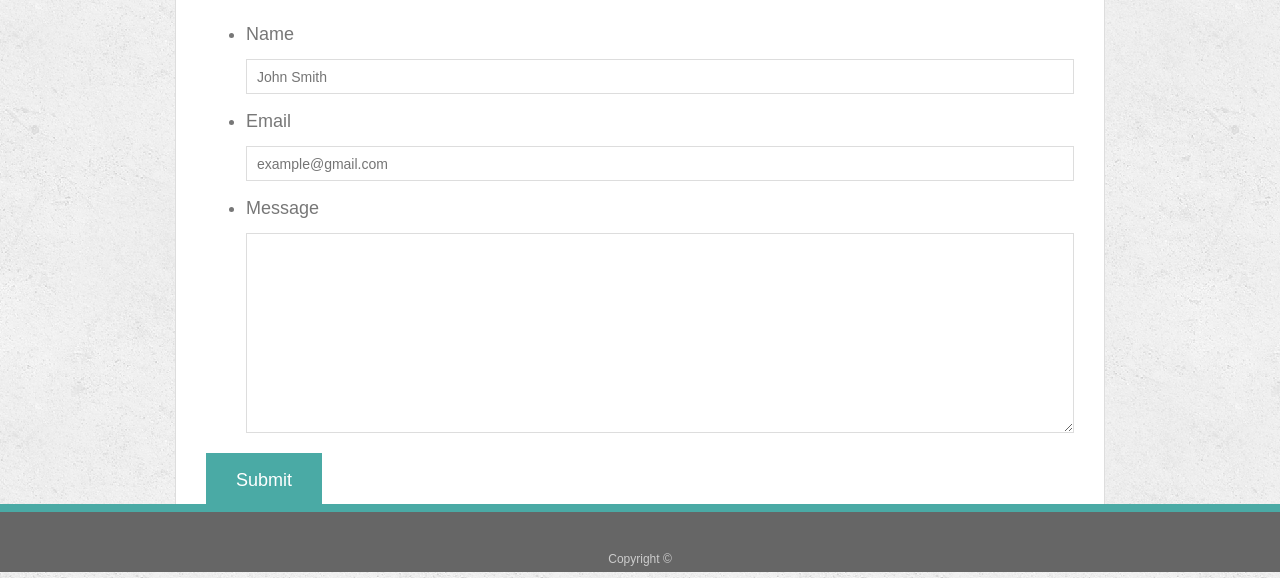
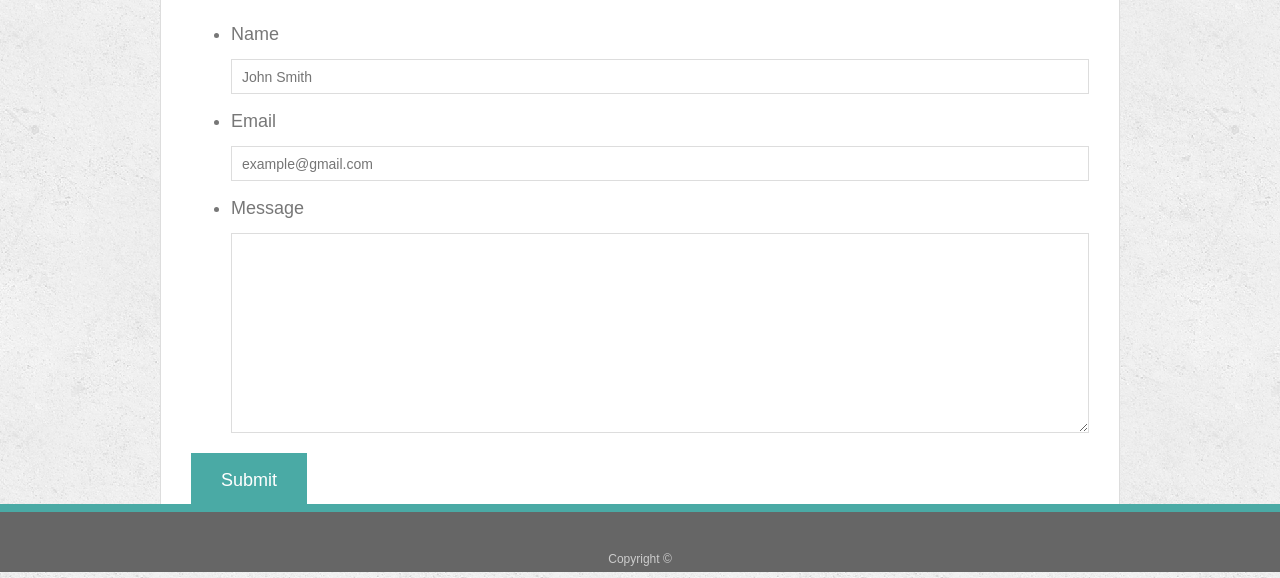
Before and after one commit to adriansg85/Bootstrap-Portfolio, a plain HTML site: page contact.html in a window 1280 px wide. Shown: the part 228-806 px from the top of the page. Drawn offline with nearby package versions, Linux system fonts and the light colour scheme.

Commit message:
finished

```diff
--- a/contact.html
+++ b/contact.html
@@ -39,7 +39,8 @@
     </nav>
 
     <div class="container">
-        <section class="main-section">
+        <div class="row">
+            <section class="main-section col-sm-12">
                 <h1>Contact</h1>
 
                 <form id="contact-form">
@@ -61,6 +62,7 @@
                 </form>
 
             </section>
+        </div>
 
     </div>
 
```
Also changed, not shown: 2 other files. Lines whose indentation alone changed are shown as unchanged.
